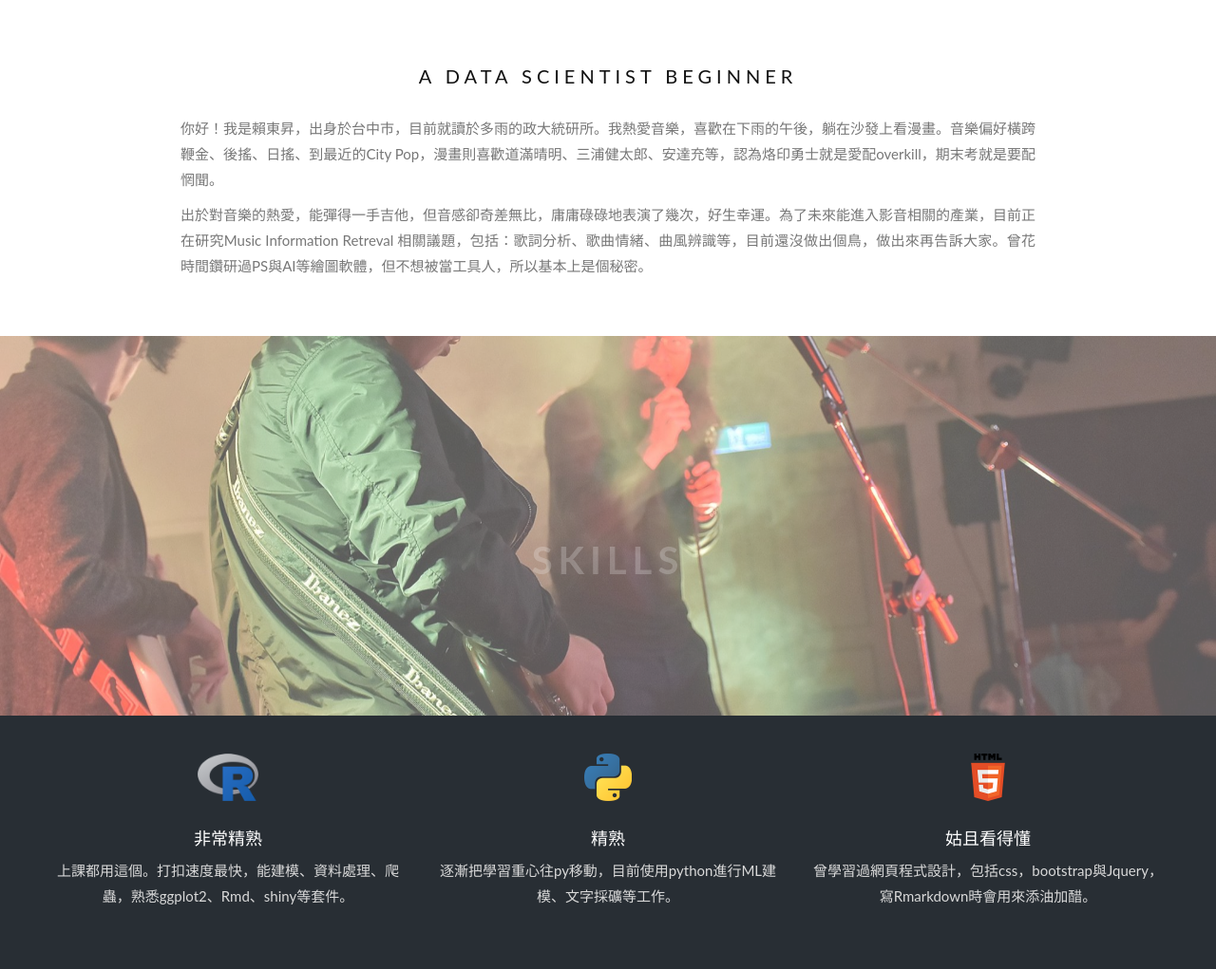
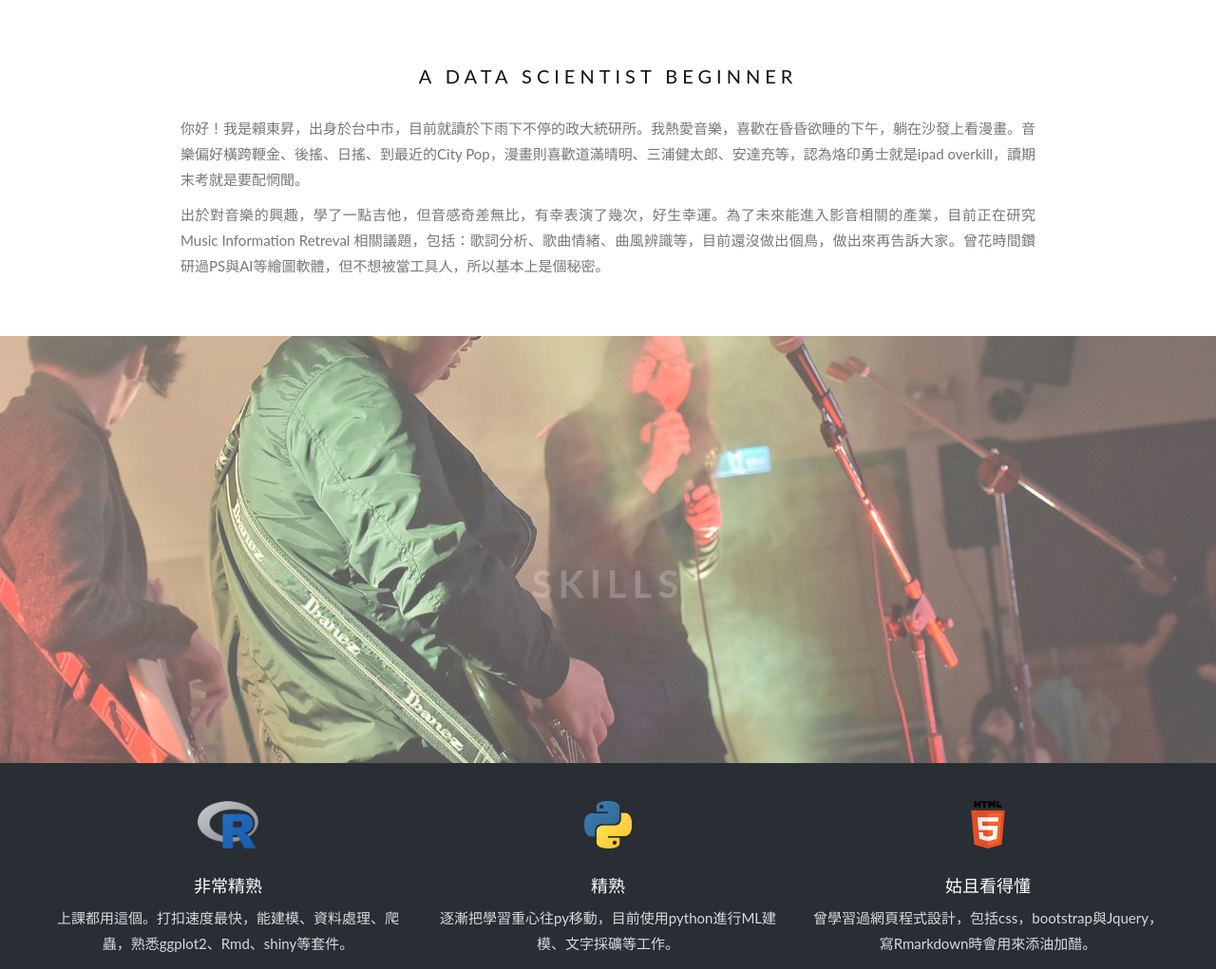
Before and after one commit to hyades910739/mainpage, a plain HTML site: page index.html in a window 1280 px wide. Shown: the part 802-1823 px from the top of the page at 95% size. Drawn offline with nearby package versions, Linux system fonts and the light colour scheme.

Commit message:
add some shit

```diff
--- a/index.html
+++ b/index.html
@@ -43,12 +43,12 @@ body, html {
 
 .bgimg-2 {
   background-image: url("img/2.jpg");
-  min-height: 400px;
+  min-height: 450px;
 }
 
 .bgimg-3 {
   background-image: url("img/3.jpg");
-  min-height: 400px;
+  min-height: 450px;
 }
 
 .caption {
@@ -139,9 +139,9 @@ a:hover {
   <h3 style="text-align:center;">A Data Scientist Beginner</h3>
 
   <div class ="word_container">
-  	<p style="padding-top: 20px;">你好！我是賴東昇，出身於台中市，目前就讀於多雨的政大統研所。我熱愛音樂，喜歡在下雨的午後，躺在沙發上看漫畫。音樂偏好橫跨鞭金、後搖、日搖、到最近的City Pop，漫畫則喜歡道滿晴明、三浦健太郎、安達充等，認為烙印勇士就是愛配overkill，期末考就是要配惘聞。</p>
+  	<p style="padding-top: 20px;">你好！我是賴東昇，出身於台中市，目前就讀於下雨下不停的政大統研所。我熱愛音樂，喜歡在昏昏欲睡的下午，躺在沙發上看漫畫。音樂偏好橫跨鞭金、後搖、日搖、到最近的City Pop，漫畫則喜歡道滿晴明、三浦健太郎、安達充等，認為烙印勇士就是ipad overkill，讀期末考就是要配惘聞。</p>
 
-  	<p style="padding-top: 0px;">出於對音樂的熱愛，能彈得一手吉他，但音感卻奇差無比，庸庸碌碌地表演了幾次，好生幸運。為了未來能進入影音相關的產業，目前正在研究Music Information Retreval 相關議題，包括：歌詞分析、歌曲情緒、曲風辨識等，目前還沒做出個鳥，做出來再告訴大家。曾花時間鑽研過PS與AI等繪圖軟體，但不想被當工具人，所以基本上是個秘密。</p>
+  	<p style="padding-top: 0px;">出於對音樂的興趣，學了一點吉他，但音感奇差無比，有幸表演了幾次，好生幸運。為了未來能進入影音相關的產業，目前正在研究Music Information Retreval 相關議題，包括：歌詞分析、歌曲情緒、曲風辨識等，目前還沒做出個鳥，做出來再告訴大家。曾花時間鑽研過PS與AI等繪圖軟體，但不想被當工具人，所以基本上是個秘密。</p>
   </div>
 </div>
 
```
